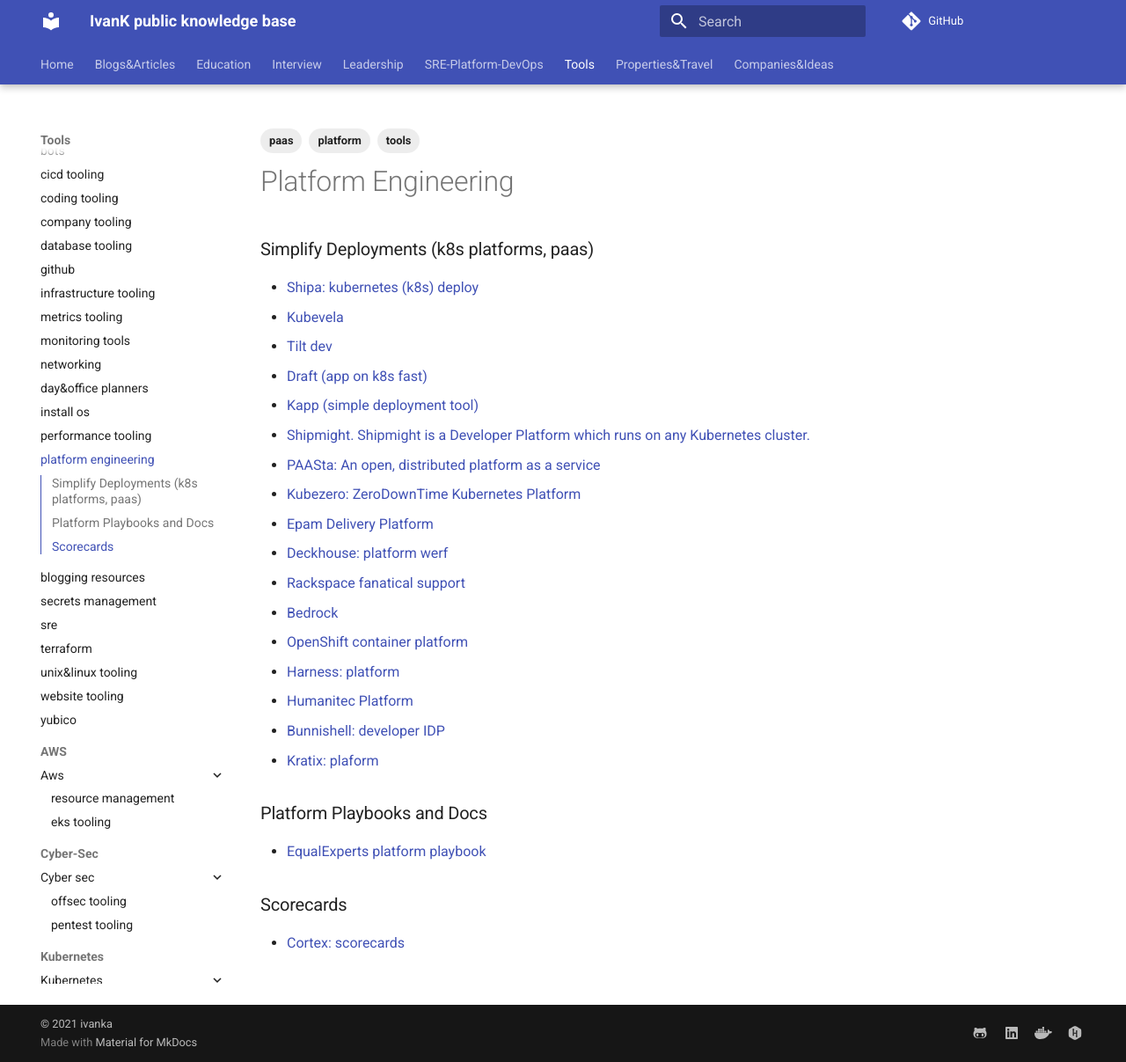
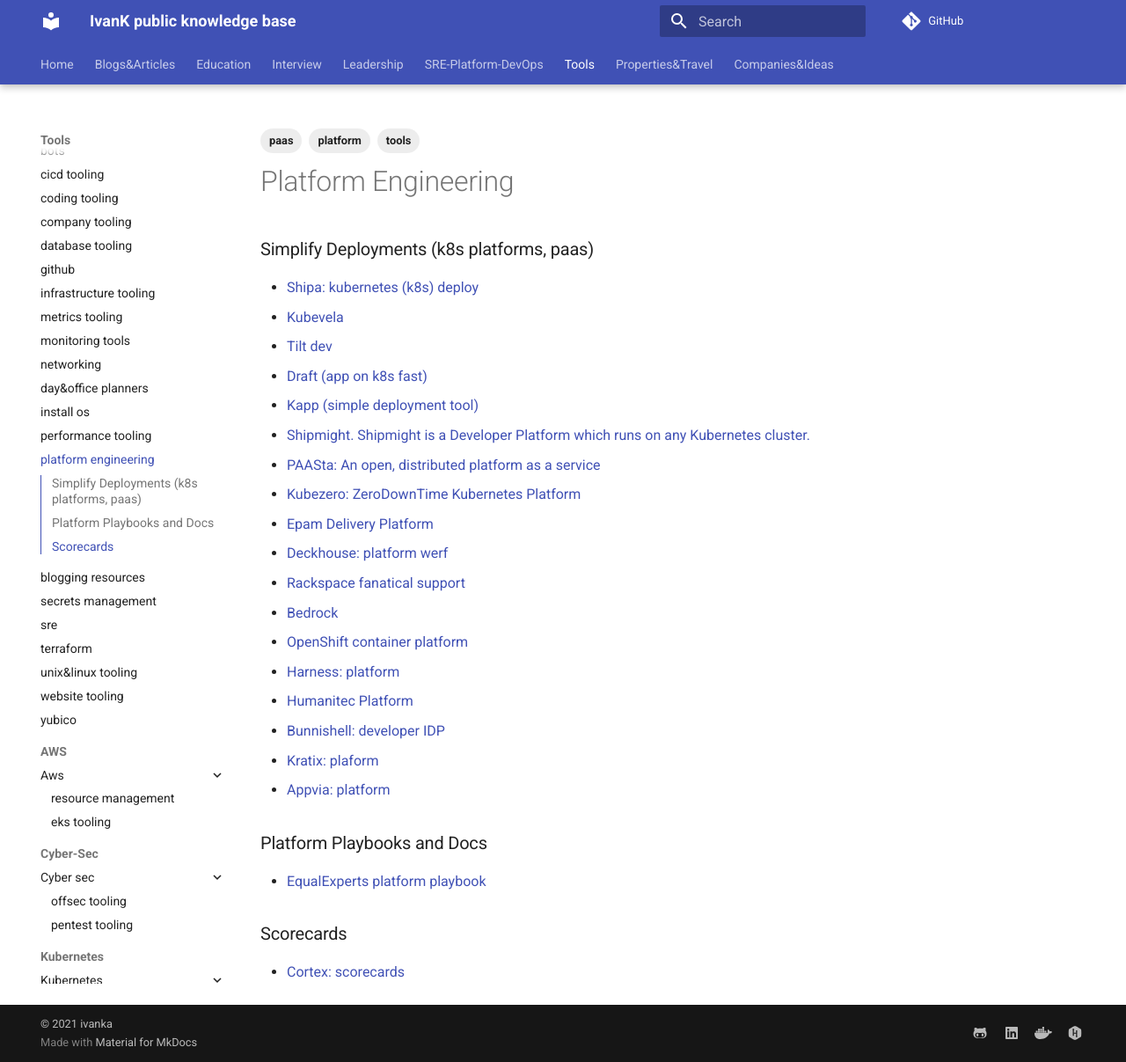
Before and after one commit to ivankatliarchuk/knowledge-base, an MkDocs documentation site: the page built from docs/tools/platforms.md, in a window 1280 px wide and 1207 px high. Shown: the whole window at 88% size. Built offline with MkDocs 1.6.1 and Material for MkDocs 9.7.7, drawn with Linux system fonts in a browser that asks for light colours; comment, search, counter and statistics services are not loaded.

Commit message:
added appvio
Signed-off-by: ivan katliarchuk <ivan.katliarchuk@gmail.com>

```diff
--- a/docs/tools/platforms.md
+++ b/docs/tools/platforms.md
@@ -33,6 +33,7 @@
 - [Humanitec Platform](https://humanitec.com/)
 - [Bunnishell: developer IDP](https://www.bunnyshell.com/)
 - [Kratix: plaform](https://github.com/syntasso/kratix)
+- [Appvia: platform](https://www.appvia.io/terranetes)
 
 ### Platform Playbooks and Docs
 
```
